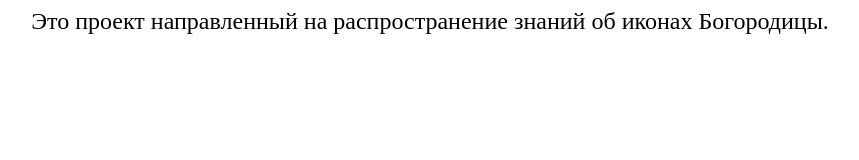
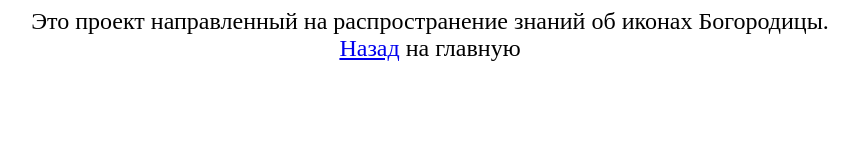
Before and after one commit to bogorodica/about, a plain HTML site: page index.html in a window 1280 px wide. Shown: the whole page, without its empty margins (210-1069 px from the left). Drawn offline with Linux system fonts and the light colour scheme.

Commit message:
Update index.html

```diff
--- a/index.html
+++ b/index.html
@@ -16,6 +16,8 @@
   <body>
     <div>
       <span>Это проект направленный на распространение знаний об иконах Богородицы.</span>
+      <br>
+      <span><a href="https://bogorodica.github.io/bogorodica">Назад</a> на главную</span>
     </div>
   </body>
 </html>
```
